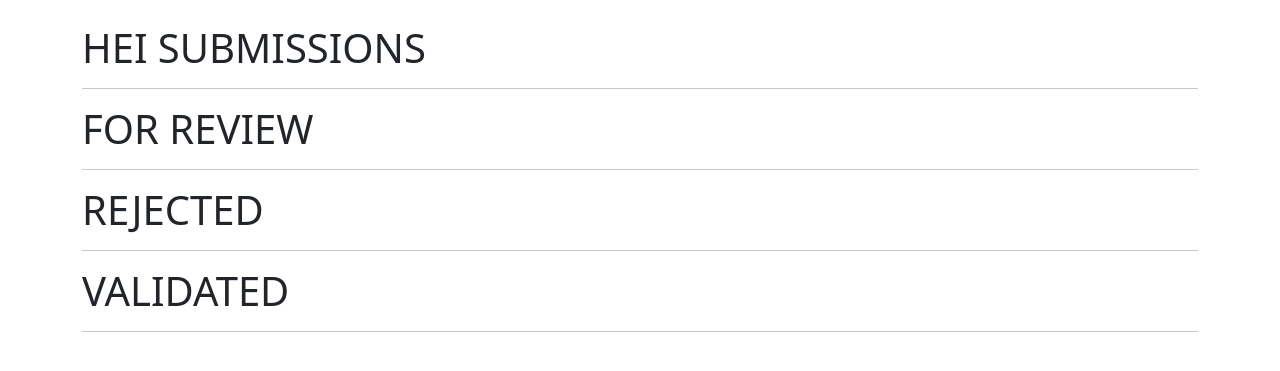
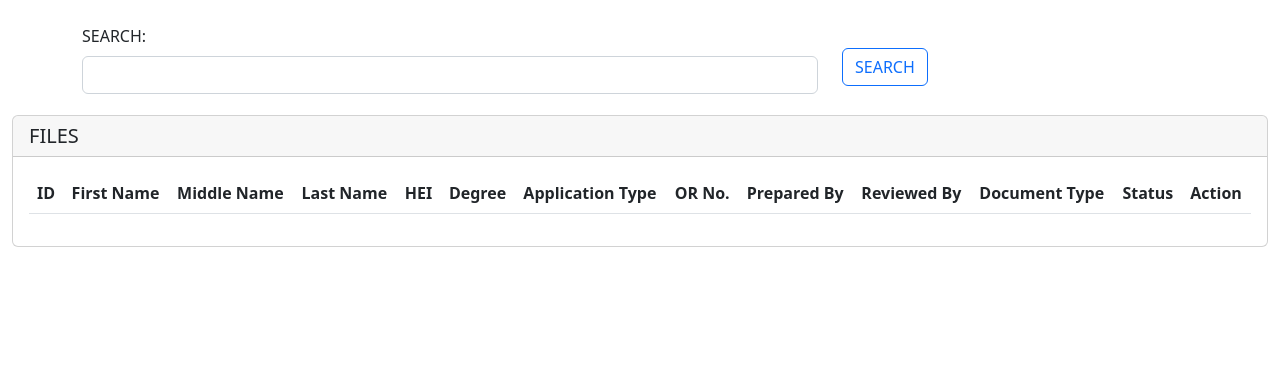
Before and after one commit to sonjya/CHEDROXI-CAV-PROTOTYPE, a PHP site: page /pages/admin/index.php?search= in a window 1280 px wide. Shown: the part 56-427 px from the top of the page. Run offline with PHP 8.4, Linux system fonts and the light colour scheme; the visitor is signed in with stand-in values (Sample User, id 1); tables that the repository leaves empty or names only in its code hold one stand-in row (values such as "Sample post"); lists and menus that the app fills with data are empty.

Commit message:
admin dashboard changes

```diff
--- a/pages/admin/index.php
+++ b/pages/admin/index.php
@@ -13,21 +13,11 @@ $fetch=mysqli_fetch_assoc($result);
 
 $user = $fetch['lastname'] . ', ' . $fetch['firstname'];
 
-//count school submissions entries
-$sql2 = "select count(a.schoolid)as entries,a.schoolid,schooldesc from tbl_process a inner join tbl_schools b where a.schoolid=b.schoolid and status='pending' and a.active='yes' group by a.schoolid";
-$result2 = mysqli_query($connection,$sql2);
+$search = $_GET['search'];
 
-//count school submission accepted
-$sql3 = "select count(a.schoolid)as entries,a.schoolid,schooldesc from tbl_process a inner join tbl_schools b where a.schoolid=b.schoolid and status='accepted' and a.active='yes' group by a.schoolid";
-$result3 = mysqli_query($connection,$sql3);
-
-//count school submission rejected
-$sql4 = "select count(a.schoolid)as entries,a.schoolid,schooldesc from tbl_process a inner join tbl_schools b where a.schoolid=b.schoolid and status='rejected' and a.active='yes' group by a.schoolid";
-$result4 = mysqli_query($connection,$sql4);
-
-//count all
-$sql5 = "select count(a.schoolid)as entries,a.schoolid,schooldesc from tbl_process a inner join tbl_schools b where a.schoolid=b.schoolid and a.active='no' group by a.schoolid";
-$result5 = mysqli_query($connection,$sql5);
+//searching data
+$sql = "select a.id,firstname,middlename,lastname,schooldesc,coursedesc,applicationtype,ornumber,preparedby,reviewedby,documenttype,status from tbl_process a inner join tbl_schools b inner join tbl_courses c where a.schoolid=b.schoolid and a.courseid=c.courseid and (firstname like '%$search%' or lastname like '%$search%' or schooldesc like '%$search%') and a.active='yes' order by a.id desc limit 10";
+$result = mysqli_query($connection,$sql);
 
 ?>
 
@@ -35,7 +25,7 @@ $result5 = mysqli_query($connection,$sql5);
 <html>
     <head>
         <title>CHEDROXI-CAV</title>
-        <link href="../../src/css/bootstrap.min.css" rel="stylesheet">
+        <link href="https://cdn.jsdelivr.net/npm/bootstrap@5.2.1/dist/css/bootstrap.min.css" rel="stylesheet" integrity="sha384-iYQeCzEYFbKjA/T2uDLTpkwGzCiq6soy8tYaI1GyVh/UjpbCx/TYkiZhlZB6+fzT" crossorigin="anonymous">
     </head>
 
     <body>
@@ -58,109 +48,75 @@ $result5 = mysqli_query($connection,$sql5);
         </nav>
 
         <div class="container">
-
-            <h1>HEI SUBMISSIONS</h1>
-            <hr>
-
+            <form method='POST' action="../../modules/admin-route.php">
                 <div class="row">
-
-                <?php while($fetch2=mysqli_fetch_assoc($result2)) { ?>
-
-                    <div class="card m-2" style="width: 18rem;">
-                        <div class="card-body">
-                            <h5 class="card-title"><?= $fetch2['schooldesc'] ?></h5>
-                            <hr>
-                            <h6 class="card-text"><?= $fetch2['entries'] ?></h6>
-                            <p class="card-text">entries from this HEI.</p>
-                            <a href="pages/viewEntries.php?id=<?= $fetch2['schoolid']?>" class="btn btn-outline-primary">View</a>
+                    <div class="mb-3 col-8">
+                        <label class="form-label">SEARCH: </label>
+                        <input type="text" class="form-control" name="search">
+                    </div>
+                    <div class="col-2 mt-4">
+                        <input type="submit" class="btn btn-outline-primary" value="SEARCH">
                     </div>
                 </div>
-
-                <?php } ?>
-
+            </form>
         </div>
 
-            <h1>FOR REVIEW</h1>
-            <hr>
+        <div class="container-fluid">
 
-            <div class="row">
-
-                <?php while($fetch3=mysqli_fetch_assoc($result3)) { ?>
-
-                    <div class="card m-2" style="width: 18rem;">
+            <div class="card">
+                <h5 class="card-header">FILES</h5>
                 <div class="card-body">
-                            <h5 class="card-title"><?= $fetch3['schooldesc'] ?></h5>
-                            <hr>
-                            <h6 class="card-text"><?= $fetch3['entries'] ?></h6>
-                            <p class="card-text">entries from this HEI.</p>
-                            <a href="pages/viewAccepted.php?id=<?= $fetch3['schoolid']?>" class="btn btn-outline-primary">View</a>
+                    <table class="table">
+                        <thead>
+                            <tr>
+                                <th>ID</th>
+                                <th>First Name</th>
+                                <th>Middle Name</th>
+                                <th>Last Name</th>
+                                <th>HEI</th>
+                                <th>Degree</th>
+                                <th>Application Type</th>
+                                <th>OR No.</th>
+                                <th>Prepared By</th>
+                                <th>Reviewed By</th>
+                                <th>Document Type</th>
+                                <th>Status</th>
+                                <th>Action</th>
+                            </tr>
+                        </thead>
+                        <tbody>
+                            <?php while($fetch = mysqli_fetch_assoc($result)) { ?>
+                                <tr>
+                                    <td><?=$fetch['id']?></td>
+                                    <td><?=$fetch['firstname']?></td>
+                                    <td><?=$fetch['middlename']?></td>
+                                    <td><?=$fetch['lastname']?></td>
+                                    <td><?=$fetch['schooldesc']?></td>
+                                    <td><?=$fetch['coursedesc']?></td>
+                                    <td><?=$fetch['applicationtype']?></td>
+                                    <td><?=$fetch['ornumber']?></td>
+                                    <td><?=$fetch['preparedby']?></td>
+                                    <td><?=$fetch['reviewedby']?></td>
+                                    <td><?=$fetch['documenttype']?></td>
+                                    <td><?=$fetch['status']?></td>
+                                    <td><a href="" class="btn btn-outline-primary">VIEW</a></td>
+                                </tr>
+                            <?php } ?>
+                        </tbody>
+                    </table>
                 </div>
             </div>
-
-                <?php } ?>
-
-            </div>
-
-            <h1>REJECTED</h1>
-            <hr>
-
-            <div class="row">
-
-                <?php while($fetch4=mysqli_fetch_assoc($result4)) { ?>
-
-                    <div class="card m-2" style="width: 18rem;">
-                        <div class="card-body">
-                            <h5 class="card-title"><?= $fetch4['schooldesc'] ?></h5>
-                            <hr>
-                            <h6 class="card-text"><?= $fetch4['entries'] ?></h6>
-                            <p class="card-text">entries from this HEI.</p>
-                            <a href="pages/viewRejected.php?id=<?= $fetch4['schoolid']?>" class="btn btn-outline-primary">View</a>
-                        </div>
-                    </div>
-
-                <?php } ?>
-
-            </div>
-
-            <h1>VALIDATED</h1>
-            <hr>
-
-            <div class="row">
-
-                <?php while($fetch4=mysqli_fetch_assoc($result4)) { ?>
-
-                    <div class="card m-2" style="width: 18rem;">
-                        <div class="card-body">
-                            <h5 class="card-title"><?= $fetch4['schooldesc'] ?></h5>
-                            <hr>
-                            <h6 class="card-text"><?= $fetch4['entries'] ?></h6>
-                            <p class="card-text">entries from this HEI.</p>
-                            <a href="pages/viewRejected.php?id=<?= $fetch4['schoolid']?>" class="btn btn-outline-primary">View</a>
-                        </div>
-                    </div>
-
-                <?php } ?>
 
         </div>
 
 
 
 
-        </div>
-
-
-
-
-
-
-
-
-        <script src="../../src/js/bootstrap.bundle.min.js"></script>
-
+        <script src="https://cdn.jsdelivr.net/npm/bootstrap@5.2.1/dist/js/bootstrap.bundle.min.js" integrity="sha384-u1OknCvxWvY5kfmNBILK2hRnQC3Pr17a+RTT6rIHI7NnikvbZlHgTPOOmMi466C8" crossorigin="anonymous"></script>
         <style>
             .container {
                 margin-top: 80px;
-                margin-bottom: 50px;
+                margin-bottom: 5px;
             }
         </style>
 
@@ -168,8 +124,4 @@ $result5 = mysqli_query($connection,$sql5);
     </body>
 
 
-
-
-
-
 </html>
```
Also changed, not shown: modules/admin-route.php (added, +10 -0 lines), files/289026772_987132905310048_5488058260915077365_n.jpg (deleted), files/289041301_605834810881233_6362171275793832241_n.jpg (deleted), files/289279884_364049675868484_1476651274561895574_n.jpg (deleted), files/289281543_744980123302621_6708419809882334259_n.jpg (deleted), files/294847148_584677513097094_3454913997416406296_n.jpg (deleted), files/954241.jpg (deleted), files/liquit-diploma.jpg (deleted), files/loki.jpg (deleted), images/james.png (deleted), images/noimage.png (deleted), 1 other file. Lines whose indentation alone changed are shown as unchanged.
